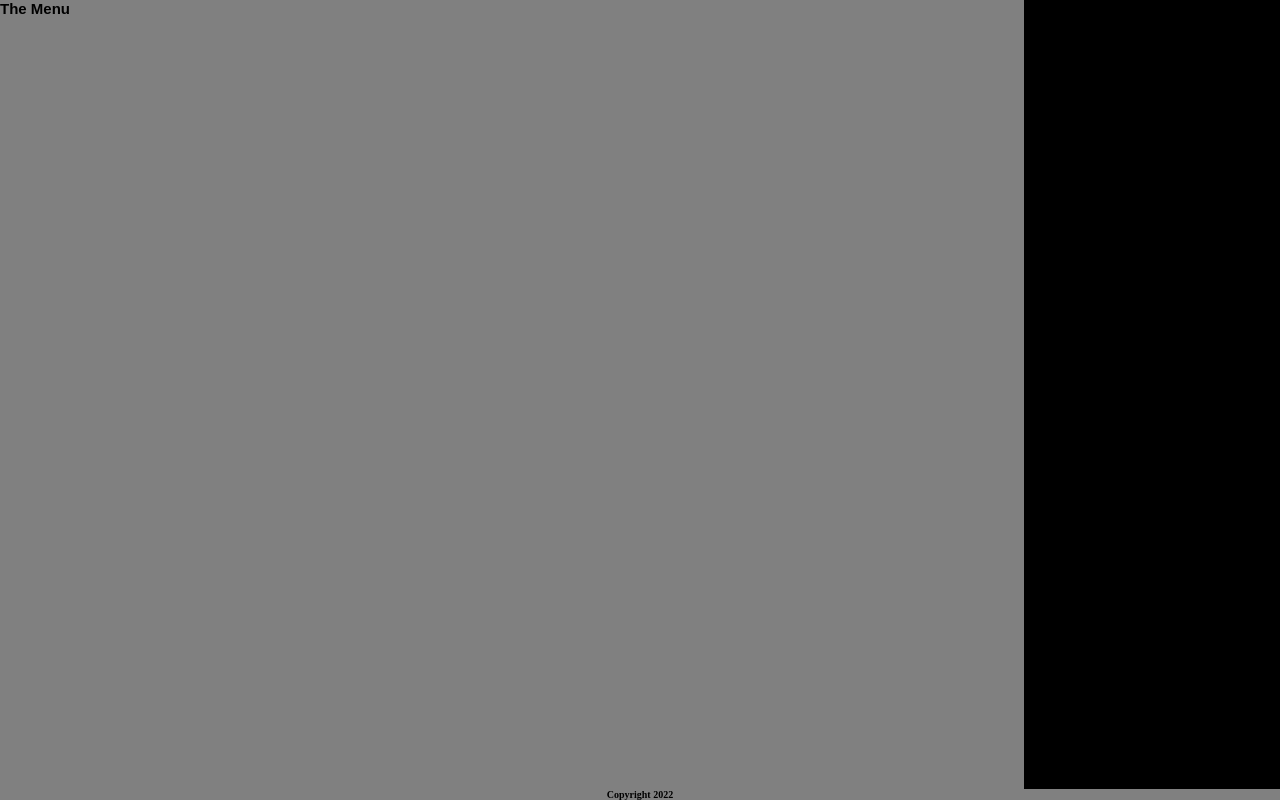
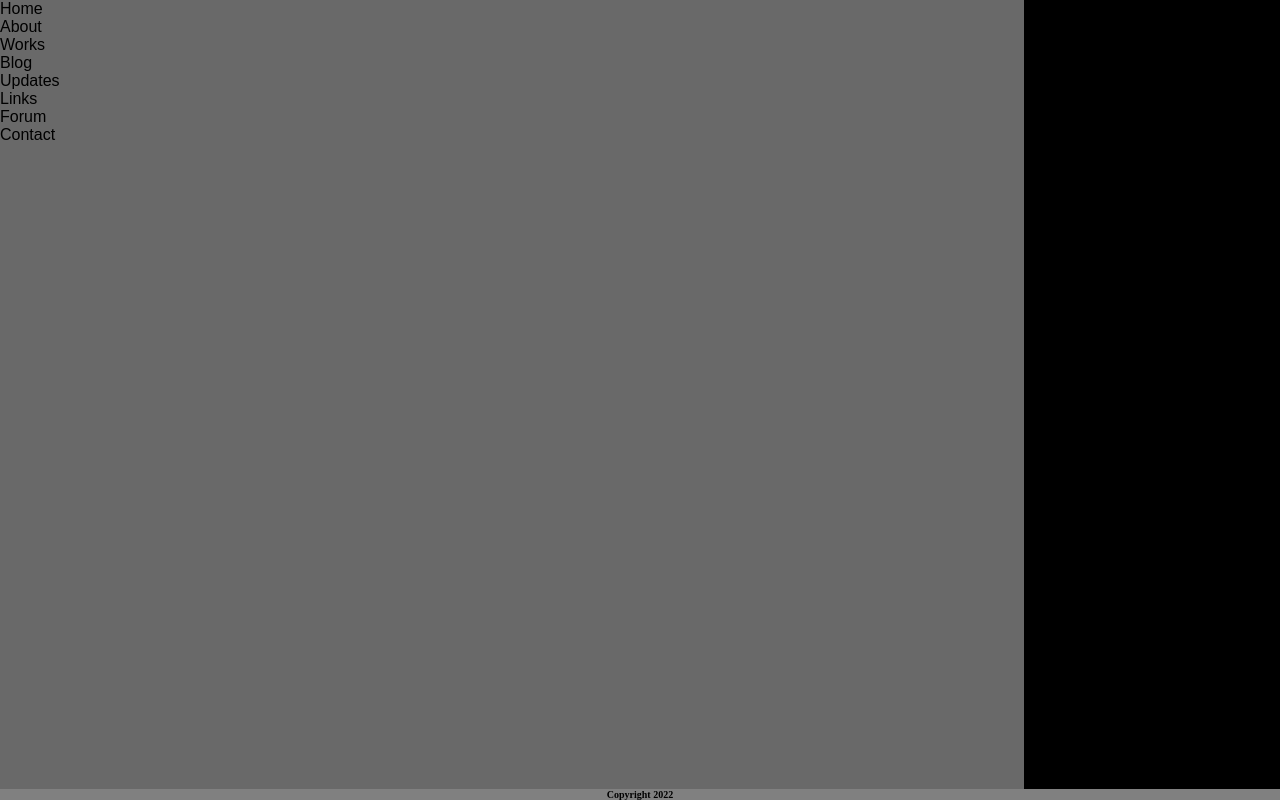
Before and after one commit to AJDStudios/Author, a React (Create React App) app: page / in a window 1280 px wide. Both pictures are taken after a click on the icon 1003 px from the left and 31 px from the top of the page. Built offline with nearby package versions, Linux system fonts and the light colour scheme.

Commit message:
Menu fully  routed

```diff
--- a/src/components/Header.js
+++ b/src/components/Header.js
@@ -1,13 +1,16 @@
 import React from "react";
 import Navigation from "./Navigation";
+import { Link } from "react-router-dom"
 
 function Header(){
     return(
-        <header className="header">
-            <h1>Aaron James Dodd</h1>
+        <nav className="header">
+            <Link to="/" className="site-title">
+                Aaron James Dodd
+            </Link>
 
             <Navigation />
-        </header>
+        </nav>
     )
 }
 
--- a/src/components/Navigation.js
+++ b/src/components/Navigation.js
@@ -1,6 +1,20 @@
 import React, { useState } from "react";
+import{ Link, useMatch, useResolvedPath } from "react-router-dom";
 import { FontAwesomeIcon } from "@fortawesome/react-fontawesome"
 import { faBars } from "@fortawesome/free-solid-svg-icons"
+
+function CustomLink ({ to, children, ...props }) {
+	const resolvedPath = useResolvedPath(to)
+	const isActive = useMatch({ path: resolvedPath.pathname, end:true })
+
+	return (
+		<li className={isActive ? "active" : ""}>
+			<Link to = {to} {...props}>
+				{children}
+			</Link>
+		</li>
+	)
+}
 
 function Navigation(){
     const [showMenu, setShowMenu] = useState(false)
@@ -11,7 +25,16 @@ function Navigation(){
     if(showMenu){
         theMenu =
         <div className="menu">
-            <h1>The Menu</h1>
+            <ul className="nav-links">
+                <CustomLink to="/Home" className="route">Home</CustomLink>
+                <CustomLink to="/About" className="route">About</CustomLink>
+                <CustomLink to="/Works" className="route">Works</CustomLink>
+                <CustomLink to="/Blog" className="route">Blog</CustomLink>
+                <CustomLink to="/Updates" className="route">Updates</CustomLink>
+                <CustomLink to="/Links" className="route">Links</CustomLink>
+                <CustomLink to="/Forum" className="route">Forum</CustomLink>
+                <CustomLink to="/Contact" className="route">Contact</CustomLink>
+            </ul>
         </div>
 
         menuMask =
--- a/src/index.css
+++ b/src/index.css
@@ -7,6 +7,7 @@
 body {
   height: 100%;
   width: 100%;
+  text-decoration: none;
 }
 
 .header {
@@ -14,15 +15,17 @@ body {
 	justify-content: space-around;
 	align-items: center;
 	min-height: 8vh;
-	font-size: 10px;
-	background-color:grey;
+	font-size: 16px;
+  text-decoration: none;
+  color:  black;
+	background-color: dimgrey;
 	font-family: sans-serif;
   width: 100%;
 }
 
 .menu {
   position: fixed;
-  background-color: grey;
+  background-color: dimgrey;
   top: 0;
   left: 0;
   width: 80%;
@@ -36,19 +39,22 @@ body {
   left: 0;
   width: 100%;
   height: 100%;
-
 }
 
+.site-title {
+  text-decoration: none;
+  color: black;
+}
 
-/*.nav {
-
-}*/
+/*need a better class-name*/
+.route {
+  text-decoration: none;
+  color:black;
+}
 
 .App {
   height: 100%;
 }
-
-
 
 .footer {
   background-color: grey;
--- a/src/index.js
+++ b/src/index.js
@@ -1,11 +1,14 @@
 import React from 'react';
 import ReactDOM from 'react-dom/client';
+import{ BrowserRouter } from "react-router-dom"
 import './index.css';
 import App from './App';
 
 const root = ReactDOM.createRoot(document.getElementById('root'));
 root.render(
   <React.StrictMode>
-    <App />
+    <BrowserRouter>
+      <App />
+    </BrowserRouter>
   </React.StrictMode>
 );
```
Also changed, not shown: src/App.js (+4 -4 lines), README.txt.
